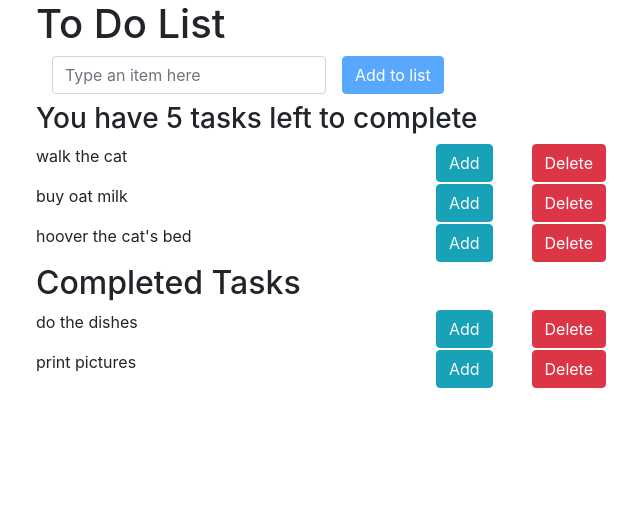
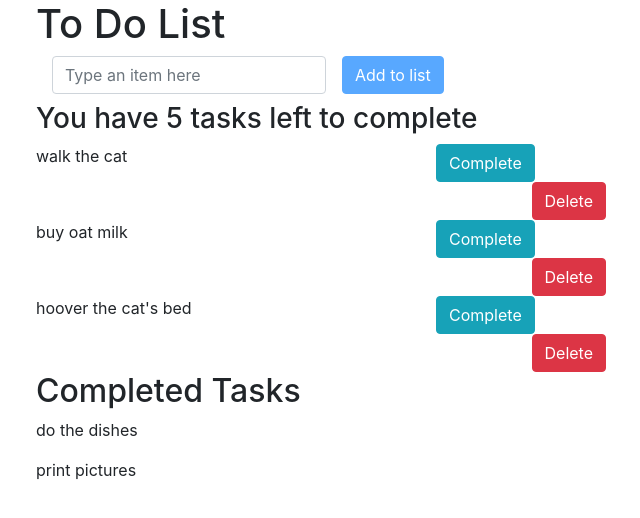
Before and after one commit to lydiabrmc/To-Do-React-App, a React (Create React App) app in the folder to-do-application/: page / in a window 1280 px wide. Shown: the top 518 px of the page, without its empty margins (319-959 px from the left). Built offline with nearby package versions, Linux system fonts and the light colour scheme.

Commit message:
implemented removal of buttons for completed tasks

```diff
--- a/to-do-application/src/App.js
+++ b/to-do-application/src/App.js
@@ -2,11 +2,12 @@
 import React, { Component } from "react";
 import uuid from "uuid/v4";
 import Header from "./Header1"
-import "./App.css";
 import AddTask from "./AddTask"
 import TaskCount from "./TaskCount";
-import Item from "./TaskList"
+import TaskList from "./TaskList"
+import CompleteTask from "./CompleteTask";
 import SubHeader from "./SubHeader"
+import "./App.css";
 
 
 class App extends Component {
@@ -48,11 +49,11 @@ class App extends Component {
         <AddTask addNewTaskFunc={this.addNewTask}/>
         <TaskCount count={this.state.tasks.length}/>
         {incompleteTasks.map(task => {
-          return <Item text={task.text} completed={task.completed} key={task.id}/>
+          return <TaskList text={task.text} completed={task.completed} key={task.id}/>
         })}
         <SubHeader title="Completed Tasks"/>
         {completedTasks.map(task => {
-          return <Item text={task.text} completed={task.completed} key={task.id}/>
+          return <CompleteTask text={task.text} completed={task.completed} key={task.id}/>
         })}
       </div>
     );
--- a/to-do-application/src/CompleteTask.js
+++ b/to-do-application/src/CompleteTask.js
@@ -5,7 +5,7 @@ class CompleteTask extends React.Component {
     render() {
       return (
         <div className="row">
-          <div className="col-2">
+          <div className="col-6 col-md-8">
             <p className={this.props.complete && "complete"}>{this.props.text}</p>
           </div>
         </div>
--- a/to-do-application/src/TaskList.js
+++ b/to-do-application/src/TaskList.js
@@ -10,7 +10,7 @@ class Item extends React.Component {
           </div>
           <div className="col-6 col-md-4">
             <button className="btn btn-info" disabled={this.props.complete}>
-              Add
+              Complete
             </button>
             <button className="float-right btn btn-danger">Delete</button>
           </div>
```
